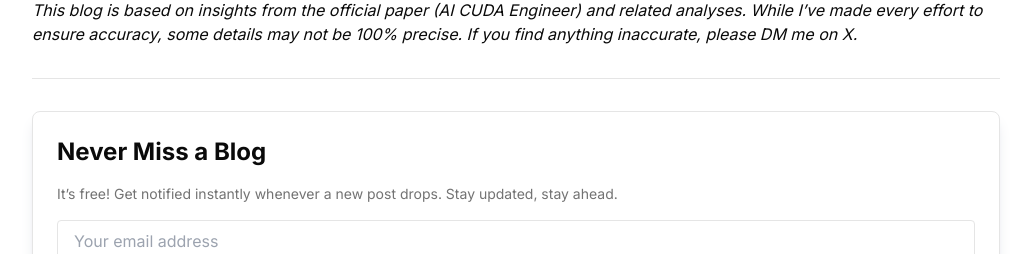
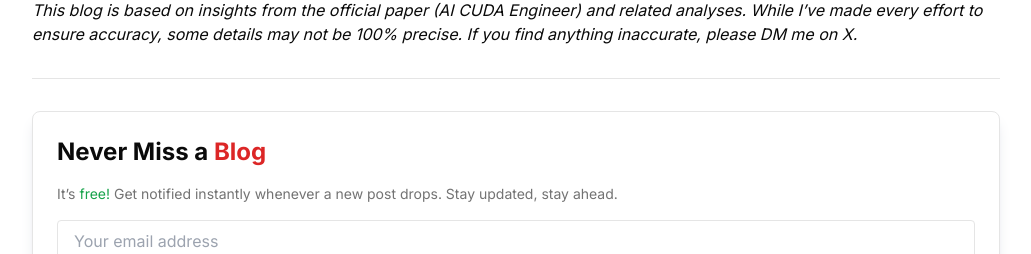
Before and after one commit to Buddhsen-tripathi/Portfolio, a Next.js app in the folder 2.0/: page /blogs/ai-cuda-engineer-automating-cuda-optimization in a window 1280 px wide. Shown: the part 7107-7361 px from the top of the page, without its empty margins (124-1155 px from the left). Built offline with nearby package versions, Linux system fonts and the light colour scheme; no server answers.

Commit message:
minor UI changes

```diff
--- a/2.0/components/NewsletterSubscription.tsx
+++ b/2.0/components/NewsletterSubscription.tsx
@@ -36,9 +36,9 @@ export default function NewsletterSubscription() {
 
     return (
         <div className="group block p-6 border rounded-lg shadow-lg hover:shadow-xl transition-shadow bg-white dark:bg-black dark:border-gray-700 shadow-gray-200 dark:shadow-gray-800">
-            <h2 className="text-2xl font-bold mb-4 dark:text-white">Never Miss a Blog</h2>
+            <h2 className="text-2xl font-bold mb-4 dark:text-white">Never Miss a <span className='text-red-600'>Blog</span></h2>
             <p className="mb-4 text-sm text-muted-foreground dark:text-gray-400">
-                It’s free! Get notified instantly whenever a new post drops. Stay updated, stay ahead.
+                It’s <span className='text-green-600'>free!</span> Get notified instantly whenever a new post drops. Stay updated, stay ahead.
             </p>
             <form onSubmit={handleSubmit} className="flex flex-col gap-4">
                 <input
```
